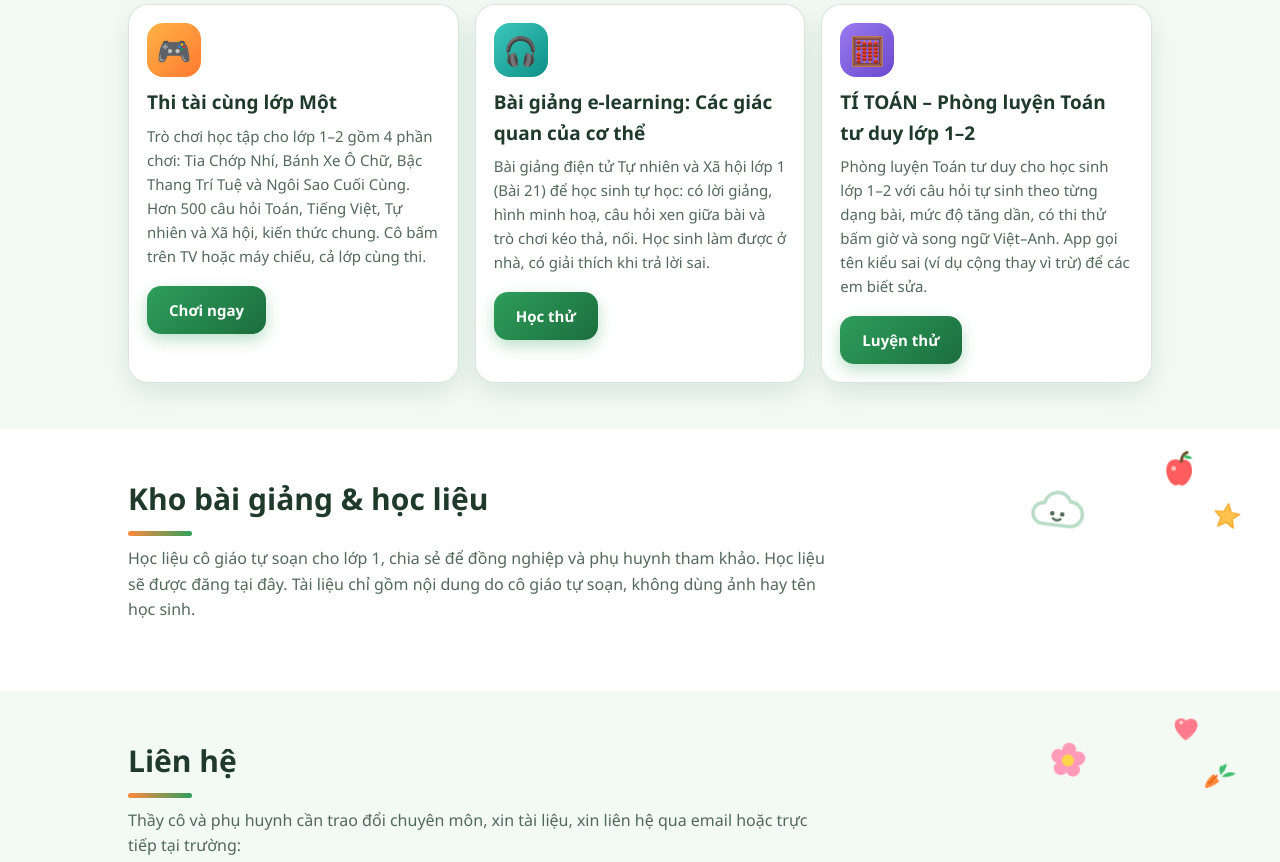
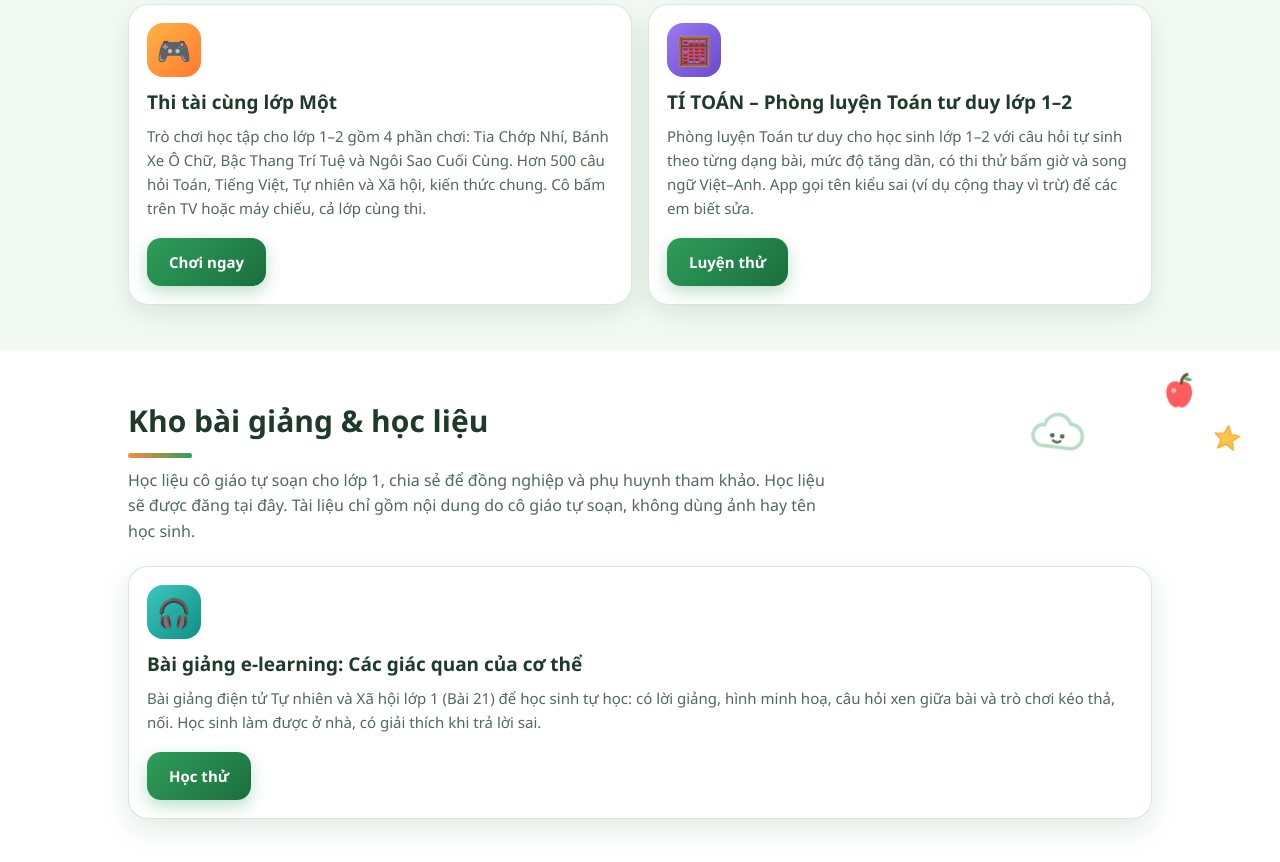
Before and after one commit to dieuthuy78hoangmai-lgtm/DIEUTHUY-HOANGMAI, a plain HTML site: page index.html in a window 1280 px wide. Shown: the part 2123-2985 px from the top of the page. Drawn offline with Linux system fonts and the light colour scheme.

Commit message:
Add files via upload

```diff
--- a/index.html
+++ b/index.html
@@ -175,9 +175,6 @@ section{position:relative;overflow:hidden}
     <div class="the"><div class="bieu b2">🎮</div><h3>Thi tài cùng lớp Một</h3>
       <p>Trò chơi học tập cho lớp 1–2 gồm 4 phần chơi: Tia Chớp Nhí, Bánh Xe Ô Chữ, Bậc Thang Trí Tuệ và Ngôi Sao Cuối Cùng. Hơn 500 câu hỏi Toán, Tiếng Việt, Tự nhiên và Xã hội, kiến thức chung. Cô bấm trên TV hoặc máy chiếu, cả lớp cùng thi.</p>
       <p style="margin-top:12px"><a class="nut" href="thi-tai-cung-lop-mot.html" target="_blank" rel="noopener">Chơi ngay</a></p></div>
-    <div class="the"><div class="bieu b3">🎧</div><h3>Bài giảng e-learning: Các giác quan của cơ thể</h3>
-      <p>Bài giảng điện tử Tự nhiên và Xã hội lớp 1 (Bài 21) để học sinh tự học: có lời giảng, hình minh hoạ, câu hỏi xen giữa bài và trò chơi kéo thả, nối. Học sinh làm được ở nhà, có giải thích khi trả lời sai.</p>
-      <p style="margin-top:12px"><a class="nut" href="e-learning-cac-giac-quan.html" target="_blank" rel="noopener">Học thử</a></p></div>
     <div class="the"><div class="bieu b4">🧮</div><h3>TÍ TOÁN – Phòng luyện Toán tư duy lớp 1–2</h3>
       <p>Phòng luyện Toán tư duy cho học sinh lớp 1–2 với câu hỏi tự sinh theo từng dạng bài, mức độ tăng dần, có thi thử bấm giờ và song ngữ Việt–Anh. App gọi tên kiểu sai (ví dụ cộng thay vì trừ) để các em biết sửa.</p>
       <p style="margin-top:12px"><a class="nut" href="ti-toan.html" target="_blank" rel="noopener">Luyện thử</a></p></div>
@@ -187,6 +184,11 @@ section{position:relative;overflow:hidden}
 <section id="bai-giang"><svg class="deco t1" style="right:6%;top:24px;width:44px" viewBox="0 0 24 24"><use href="#d-tao"/></svg><svg class="deco t2" style="right:15%;top:56px;width:60px" viewBox="0 0 24 24"><use href="#d-may"/></svg><svg class="deco t3" style="right:3%;top:80px;width:30px" viewBox="0 0 24 24"><use href="#d-sao"/></svg><div class="rong">
   <h2 class="tieude">Kho bài giảng & học liệu</h2>
   <p class="mota">Học liệu cô giáo tự soạn cho lớp 1, chia sẻ để đồng nghiệp và phụ huynh tham khảo. Học liệu sẽ được đăng tại đây. Tài liệu chỉ gồm nội dung do cô giáo tự soạn, không dùng ảnh hay tên học sinh.</p>
+  <div class="luoi">
+    <div class="the"><div class="bieu b3">🎧</div><h3>Bài giảng e-learning: Các giác quan của cơ thể</h3>
+      <p>Bài giảng điện tử Tự nhiên và Xã hội lớp 1 (Bài 21) để học sinh tự học: có lời giảng, hình minh hoạ, câu hỏi xen giữa bài và trò chơi kéo thả, nối. Học sinh làm được ở nhà, có giải thích khi trả lời sai.</p>
+      <p style="margin-top:12px"><a class="nut" href="e-learning-cac-giac-quan.html" target="_blank" rel="noopener">Học thử</a></p></div>
+  </div>
 </div></section>
 
 <section id="lien-he"><svg class="deco t1" style="right:6%;top:24px;width:34px" viewBox="0 0 24 24"><use href="#d-tim"/></svg><svg class="deco t2" style="right:15%;top:56px;width:40px" viewBox="0 0 24 24"><use href="#d-hoa"/></svg><svg class="deco t3" style="right:3%;top:72px;width:40px" viewBox="0 0 24 24"><use href="#d-carot"/></svg><div class="rong">
```
